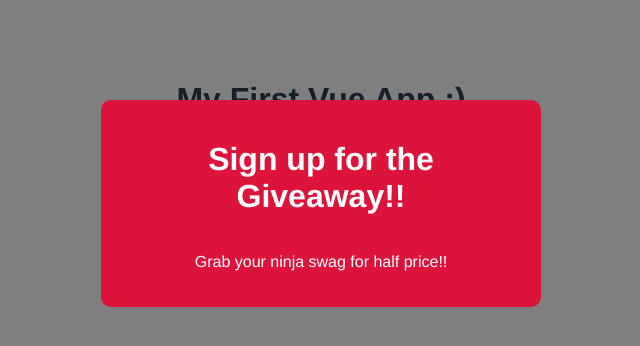
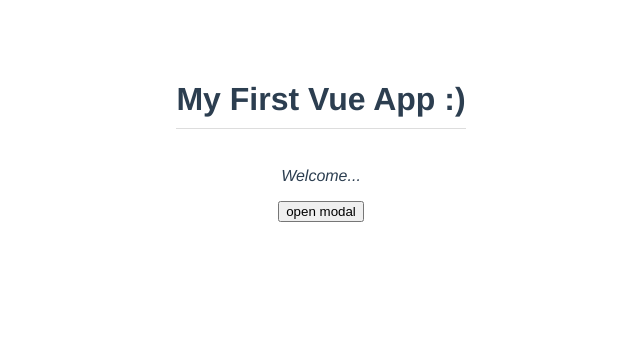
Before and after one commit to mb-infrasyst/modal-project, a Vue app: page / in a window 1280 px wide. Shown: the top 346 px of the page, without its empty margins (319-959 px from the left). Built offline with nearby package versions, Linux system fonts and the light colour scheme.

Commit message:
emitting custom events

```diff
--- a/src/App.vue
+++ b/src/App.vue
@@ -1,7 +1,11 @@
 <template>
   <!-- prettier-ignore -->
   <h1>{{ title }}</h1>
-  <Modal :header="header" :text="text" theme="sale" />
+  <p>Welcome...</p>
+  <div v-if="showModal">
+    <Modal :header="header" :text="text" theme="sale" @close="toggleModal" />
+  </div>
+  <button @click="toggleModal">open modal</button>
 </template>
 
 <script>
@@ -13,9 +17,15 @@
   data() {
     return {
       title: "My First Vue App :)",
-      header: "Sign up for the Giveaway!!",
-      text: "Grab your ninja swag for half price!!",
+      header: "Sign up for the Giveaway!",
+      text: "Grab your ninja swag for half price!",
+      showModal: false,
     };
+  },
+  methods: {
+    toggleModal() {
+      this.showModal = !this.showModal;
+    },
   },
 };
 </script>
--- a/src/components/Modal.vue
+++ b/src/components/Modal.vue
@@ -1,5 +1,5 @@
 <template>
-  <div class="backdrop">
+  <div class="backdrop" @click="closeModal">
     <div class="modal" :class="{ sale: theme === 'sale' }">
       <h1>{{ header }}</h1>
       <p>{{ text }}</p>
@@ -10,6 +10,11 @@
 <script>
 export default {
   props: ["header", "text", "theme"],
+  methods: {
+    closeModal() {
+      this.$emit("close");
+    },
+  },
 };
 </script>
 
@@ -38,10 +43,10 @@
 }
 
 .modal.sale {
-    background: crimson;
-    color: white;
+  background: crimson;
+  color: white;
 }
 .modal.sale h1 {
-    color: white;
+  color: white;
 }
 </style>
```
